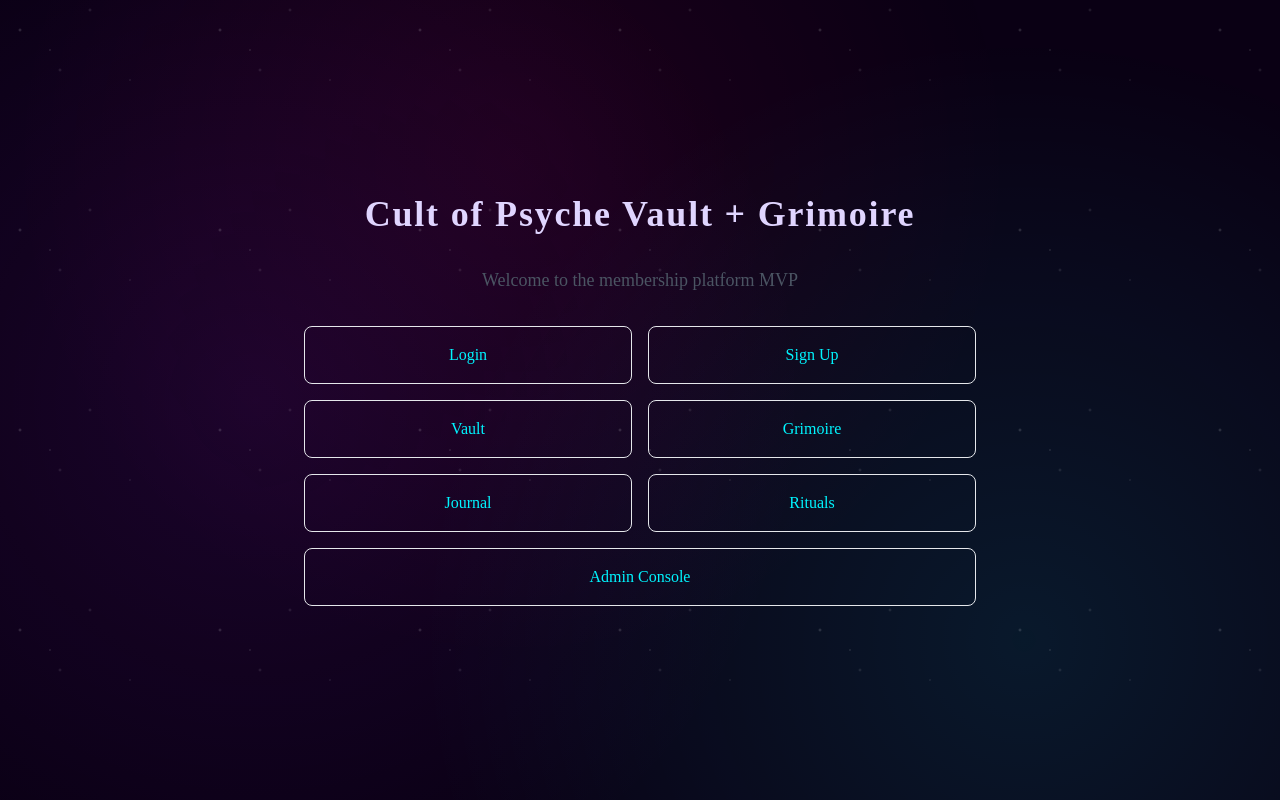
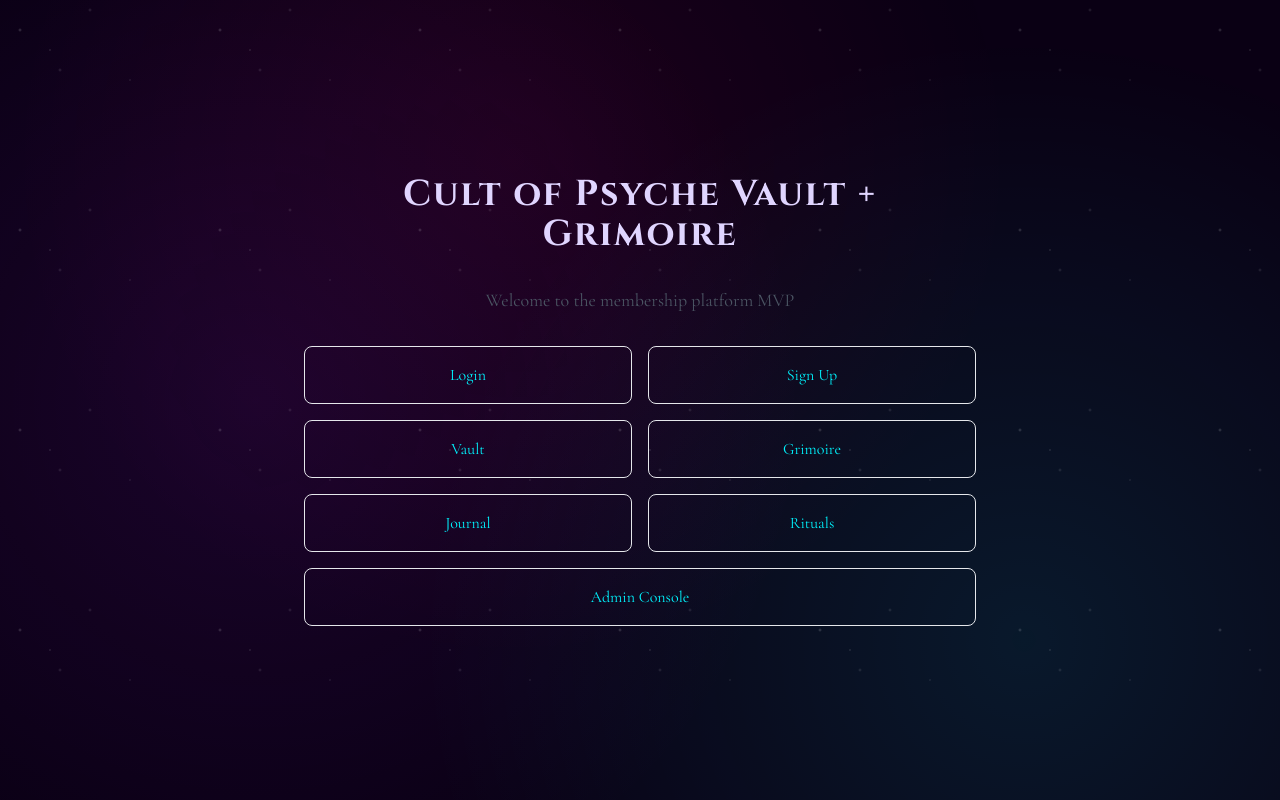
Before and after one commit to fratercem-design/CULTCODEX26, a Next.js app: page / in a window 1280 px wide. Built offline with nearby package versions, Linux system fonts and the light colour scheme.

Commit message:
Fix CSS build error: move @import before @tailwind directives

```diff
--- a/app/globals.css
+++ b/app/globals.css
@@ -1,8 +1,8 @@
+@import url('https://fonts.googleapis.com/css2?family=Cinzel:wght@400;600;700&family=Cormorant+Garamond:ital,wght@0,400;0,600;1,400&display=swap');
+
 @tailwind base;
 @tailwind components;
 @tailwind utilities;
-
-@import url('https://fonts.googleapis.com/css2?family=Cinzel:wght@400;600;700&family=Cormorant+Garamond:ital,wght@0,400;0,600;1,400&display=swap');
 
 :root {
   /* Occult Neon Color Palette */
```
